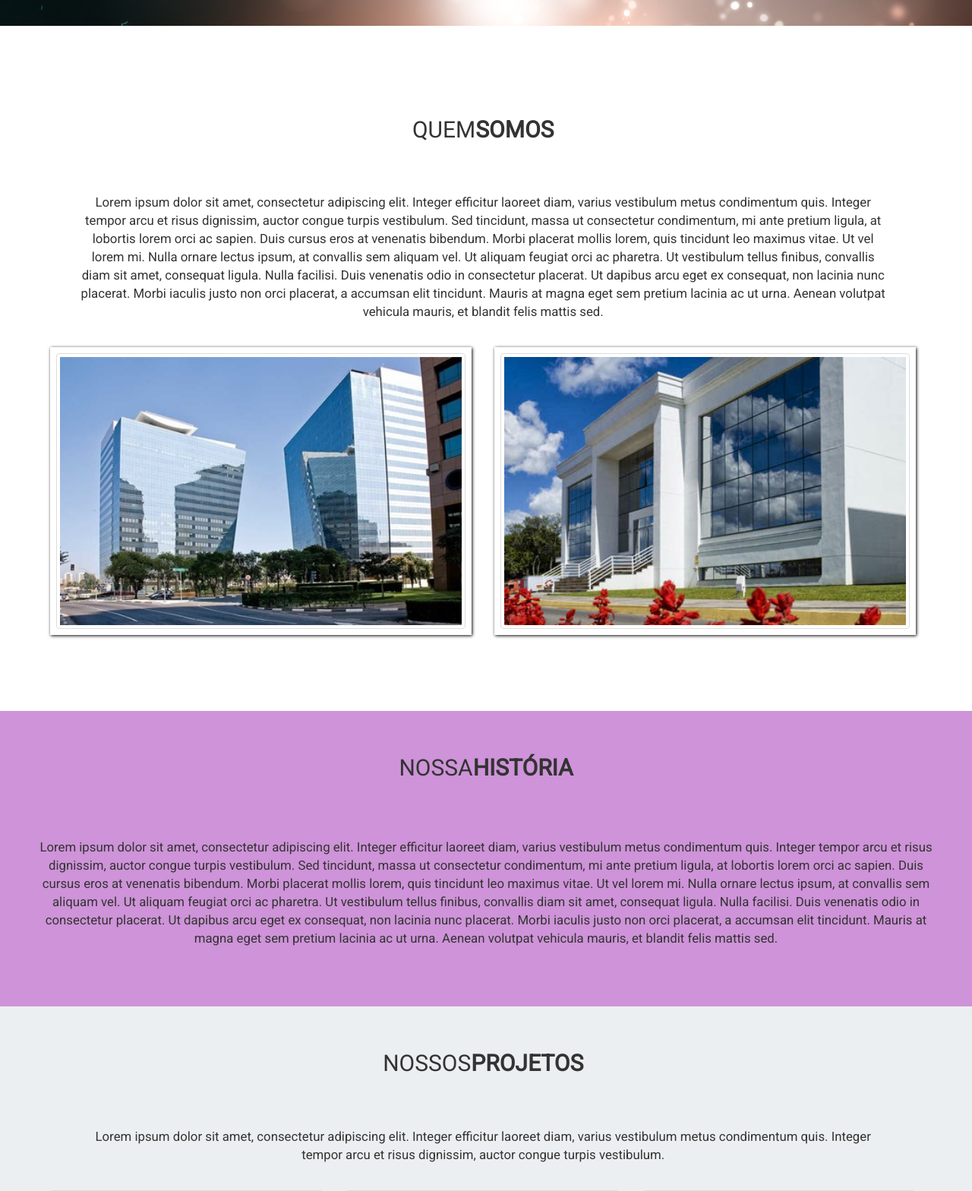
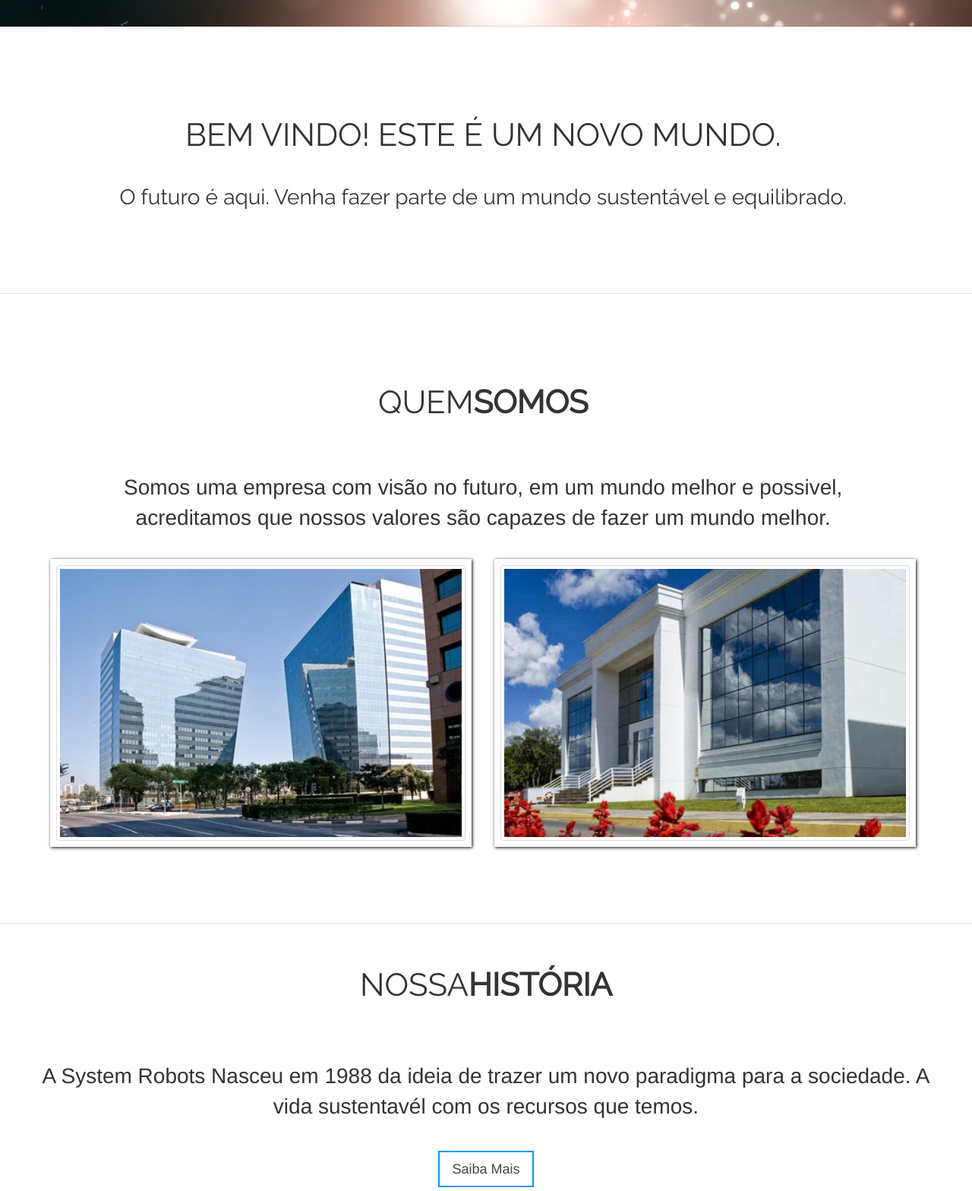
Before and after one commit to marcosviniciussd/Modelo-de-Site, a plain HTML site: page index.html in a window 1280 px wide. Shown: the part 569-2137 px from the top of the page at 76% size. Drawn offline with nearby package versions, Linux system fonts and the light colour scheme; a script that the page names is missing; files whose address does not match are found by name; a web font is replaced by a local one.

Commit message:
Setimo Commit do Site SystemRobots

```diff
--- a/css/style.css
+++ b/css/style.css
@@ -1,5 +1,7 @@
-/* Topo da Pagina */
-/*Menu*/
+@@charset "UTF-8";
+
+/* Configuração da Pagina*/
+
 body
 {
     margin: 0;
@@ -13,7 +15,10 @@ section.section
 {
     padding: 100px 0px;
 }
-nav.navbar-default .navbar-nav>li>a
+
+/* Menu */
+
+nav.navbar-default .navbar-nav li a
 {
     color: #777777;
     font-size: 1.2em;
@@ -22,6 +27,7 @@ nav.navbar-default .navbar-nav>li>a
 }
 
 /*Titulo da pagina*/
+
 section.home
 {
   margin: 0;
@@ -44,26 +50,61 @@ h4.slogan
     font-family: 'Arima Madurai', cursive;
 }
 
+section#inicio
+{
+    border-bottom: rgba(0,0,0,0.1) 1px solid;
+}
+
 /* Subtitulos da pagina */
+
 h2.subtitulo
 {
     text-transform: uppercase;
     font-weight: normal;
     /*font-family: 'Josefin Sans', sans-serif;*/
-    font-family: 'Roboto', sans-serif;
+    /*font-family: 'Roboto', sans-serif;*/
+    font-family: 'Raleway', sans-serif;
+    font-size: 3em;
     padding-bottom: 3%;
 }
 
+/*Bem Vindo */
+section#bem-vindo
+{
+    border-bottom: rgba(0,0,0,0.1) 1px solid;
+    /*background-color: #449D44;*/
+}
+
+h4.frase-bem-vindo
+{
+    font-family: 'Raleway', sans-serif;
+    font-size: 2em;
+}
+
+p.texto-bem-vindo
+{
+    font-family: 'Releway', sans-serif;
+    font-size: 2em;
+}
+
 /*Quem Somos*/
+
+section#quem-somos
+{
+    border-bottom: rgba(0,0,0,0.1) 1px solid;
+}
+
 p.texto
 {
-    font-size: 1.2em;
-    font-family: 'Roboto', sans-serif;
+    font-family: "Helvetica Neue",Helvetica,Arial,sans-serif;
+    font-size: 2em;
+    /*font-family: 'Roboto', sans-serif;*/
     margin: 3%;
     font-weight: normal;
 }
 
 /* Formatação de imagens com legendas */
+
 figure.imagens-quem-somos
 {
     position: relative;
@@ -95,10 +136,6 @@ figure.imagens-quem-somos:hover figcaption
 {
     opacity: 1;
 }
-/*.imagens-quem-somos
-{
-    padding-bottom: 3%;
-}*/
 
 div.robotica
 {
@@ -111,16 +148,10 @@ section#nossa-historia
 {
     padding-top: 3%;
     padding-bottom: 3%;
-    background-color: #CE93D8;
+    background-color: ##449D44;
+    border-bottom: rgba(0,0,0,0.1) 1px solid;
 }
 
-/*Nossos Projetos*/
-
-section#nossos-projetos
-{
-    padding-top: 3%;
-    padding-bottom: 3%;
-    background-color: #ECEFF1;
 }
 .btn, .btn-lg
 {
@@ -139,10 +170,44 @@ section#nossos-projetos
     color: #FCFCFC;
     background-color: #039BE5;
     transition: background-color 1s;
+    /*#449D44*/
 }
 
+/*Nossos Projetos*/
 
-/* Serviços*/
+section#nossos-projetos
+{
+    padding-top: 3%;
+    padding-bottom: 3%;
+    background-color: #ECEFF1;
+    border-bottom: rgba(0,0,0,0.1) 1px solid;
+}
+.btn, .btn-lg
+{
+    border-radius: 0px;
+}
+
+.btn-custom
+{
+    border: 2px solid #039BE5;
+    background-color: transparent;
+    color: #444444;
+}
+
+.btn-custom:hover
+{
+    color: #FCFCFC;
+    background-color: #039BE5;
+    transition: background-color 1s;
+    /*#449D44*/
+}
+
+/* Nossos Serviços*/
+
+section#nossos-servicos
+{
+    border-bottom: rgba(0,0,0,0.1) 1px solid;
+}
 
 [class^="flaticon-"]:before, [class*=" flaticon-"]:before, [class^="flaticon-"]:after, [class*=" flaticon-"]:after
 {
@@ -215,40 +280,21 @@ div.conteudo:hover h4.texto-servicos
     transition: background-color 1s;
 }
 
+/* Nossa Equipe*/
+
+section#nossa-equipe
+{
+    border-bottom: rgba(0,0,0,0.1) 1px solid;
+}
+
+/* Nosso Contato*/
+
+section#nosso-contato
+{
+    border-bottom: rgba(0,0,0,0.1) 1px solid;
+}
 
 /* Footer */
-
-#footer>.container
-{
-    padding-top: 60px;
-    margin-bottom: 60px;
-}
-
-.container
-{
-    position: relative;
-}
-
-.container {
-    padding-right: 15px;
-    padding-left: 15px;
-    margin-right: 2%;
-    margin-left: 4%;
-}
-
-/*@media (min-width: 768px)
-{
-    .container
-    {
-        width: 750px;
-    }
-}*/
-
-
-div
-{
-    display: block;
-}
 
 #footer {
     color: rgba(255,255,255,0.6);
@@ -260,7 +306,29 @@ div
     background: -ms-linear-gradient(top, #555555 0%, #313131 100%);
     /*background: linear-gradient(to bottom, #555555 0%,#313131 100%);*/
     filter: progid:DXImageTransform.Microsoft.gradient(startColorstr='#555555', endColorstr='#313131',GradientType=0 );
+    padding-top: 3%;
 }
+
+#footer>.container
+{
+    padding-top: 60px;
+    margin-bottom: 60px;
+}
+
+.container {
+    position: relative;
+    padding-right: 15px;
+    padding-left: 15px;
+    margin-right: 2%;
+    margin-left: 4%;
+}
+
+div
+{
+    display: block;
+}
+
+
 
 h4.subtitulo-footer
 {
@@ -273,7 +341,8 @@ h4.subtitulo-footer
 }
 
 
-.list-unstyled {
+.list-unstyled
+{
     padding-left: 0;
     list-style: none;
 }
@@ -320,8 +389,6 @@ p.texto-footer
 {
     text-decoration: none;
     color: rgba(255,255,255,0.6);
-    /*color: #FFFFFF!important;*/
-    /*color: #337aAB7;*/
 }
 
 .footer-text.footer-texto-email a:hover
@@ -363,8 +430,8 @@ li.footer-sprite
 {
     margin-bottom: 10px;
     padding-left: 0px;
-    /*background: url("../img/footer_sprite.png") no-repeat 0 0 !important;*/
 }
+
 .icon-footer
 {
     margin-top: 10px;
@@ -398,7 +465,7 @@ div.copyright
 
 /*cores principais
 
-#449d44
+#449D44
 #337AB7
 
 */
--- a/index.html
+++ b/index.html
@@ -13,6 +13,7 @@
     <link href="https://fonts.googleapis.com/css?family=Arima+Madurai|Josefin+Sans" rel="stylesheet">
     <link href="https://fonts.googleapis.com/css?family=Philosopher|Rambla|Ruda" rel="stylesheet">
     <link href="https://fonts.googleapis.com/css?family=Roboto" rel="stylesheet">
+    <link href="https://fonts.googleapis.com/css?family=Raleway" rel="stylesheet">
 
 
 
@@ -47,11 +48,25 @@
         </nav>
     </header>
 
-    <section class="home">
+    <section id="inicio" class="home">
         <div class="row">
             <div class="container-fluid">
                 <h1 class="text-center titulo">System Robots</h1>
                 <h4 class="text-center slogan">Engenharia de qualidade onde você estiver</h4>
+            </div>
+        </div>
+    </section>
+
+    <section id="bem-vindo" class="section">
+        <div class="container">
+            <div class="text-center">
+                <h2 class="subtitulo">Bem Vindo! Este é um novo mundo.</h2>
+            </div>
+            <div class="text-center">
+                <h4 class="frase-bem-vindo">O futuro é aqui. Venha fazer parte de um mundo sustentável e equilibrado.</h4>
+                <!-- <p id="texto-bem-vindo">
+                Venha para o futuro você também!
+            </p>-->
         </div>
     </div>
 </section>
@@ -62,7 +77,7 @@
             <h2 class="subtitulo">Quem<strong>Somos</strong></h2>
             <div class="text-center">
                 <p class="texto">
-                        Lorem ipsum dolor sit amet, consectetur adipiscing elit. Integer efficitur laoreet diam, varius vestibulum metus condimentum quis. Integer tempor arcu et risus dignissim, auctor congue turpis vestibulum. Sed tincidunt, massa ut consectetur condimentum, mi ante pretium ligula, at lobortis lorem orci ac sapien. Duis cursus eros at venenatis bibendum. Morbi placerat mollis lorem, quis tincidunt leo maximus vitae. Ut vel lorem mi. Nulla ornare lectus ipsum, at convallis sem aliquam vel. Ut aliquam feugiat orci ac pharetra. Ut vestibulum tellus finibus, convallis diam sit amet, consequat ligula. Nulla facilisi. Duis venenatis odio in consectetur placerat. Ut dapibus arcu eget ex consequat, non lacinia nunc placerat. Morbi iaculis justo non orci placerat, a accumsan elit tincidunt. Mauris at magna eget sem pretium lacinia ac ut urna. Aenean volutpat vehicula mauris, et blandit felis mattis sed.
+                    Somos uma empresa com visão no futuro, em um mundo melhor e possivel, acreditamos que nossos valores são capazes de fazer um mundo melhor.
                 </p>
                 <div class="row">
                     <div class="col-lg-6">
@@ -98,8 +113,11 @@
         <h2 class="subtitulo">Nossa<strong>História</strong></h2>
         <div class="text-center">
             <p class="texto">
-                    Lorem ipsum dolor sit amet, consectetur adipiscing elit. Integer efficitur laoreet diam, varius vestibulum metus condimentum quis. Integer tempor arcu et risus dignissim, auctor congue turpis vestibulum. Sed tincidunt, massa ut consectetur condimentum, mi ante pretium ligula, at lobortis lorem orci ac sapien. Duis cursus eros at venenatis bibendum. Morbi placerat mollis lorem, quis tincidunt leo maximus vitae. Ut vel lorem mi. Nulla ornare lectus ipsum, at convallis sem aliquam vel. Ut aliquam feugiat orci ac pharetra. Ut vestibulum tellus finibus, convallis diam sit amet, consequat ligula. Nulla facilisi. Duis venenatis odio in consectetur placerat. Ut dapibus arcu eget ex consequat, non lacinia nunc placerat. Morbi iaculis justo non orci placerat, a accumsan elit tincidunt. Mauris at magna eget sem pretium lacinia ac ut urna. Aenean volutpat vehicula mauris, et blandit felis mattis sed.
+                A System Robots Nasceu em 1988 da ideia de trazer um novo paradigma para a sociedade. A vida sustentavél com os recursos que temos.
             </p>
+        </div>
+        <div id="mais-historia">
+            <button  class="btn btn-lg btn-custom"> Saiba Mais</button>
         </div>
     </div>
 </section>
@@ -270,7 +288,7 @@
     </div>
 </section>
 
-    <section id="footer" class="section">
+<section id="footer">
     <div class="footer">
         <footer id id="footer">
             <div class="container">
@@ -396,9 +414,13 @@
                 <div class="copyright">
                     <div class="container">
                         <ul class="pull-right nomargin list-inline mobile-block">
-                                <li><a href="#">Termos &amp; Condições</a></li>
+                            <li class="footer-texto-links">
+                                <a href="#">Termos &amp; Condições</a>
+                            </li>
                             <li>•</li>
-                                <li><a href="#">Privado</a></li>
+                            <li class="footer-texto-links">
+                                <a href="#">Privado</a>
+                            </li>
                         </ul>
                         © Todos os direitos reservados, Marcos Damasceno
                     </div>
```
Lines whose indentation alone changed are shown as unchanged.
